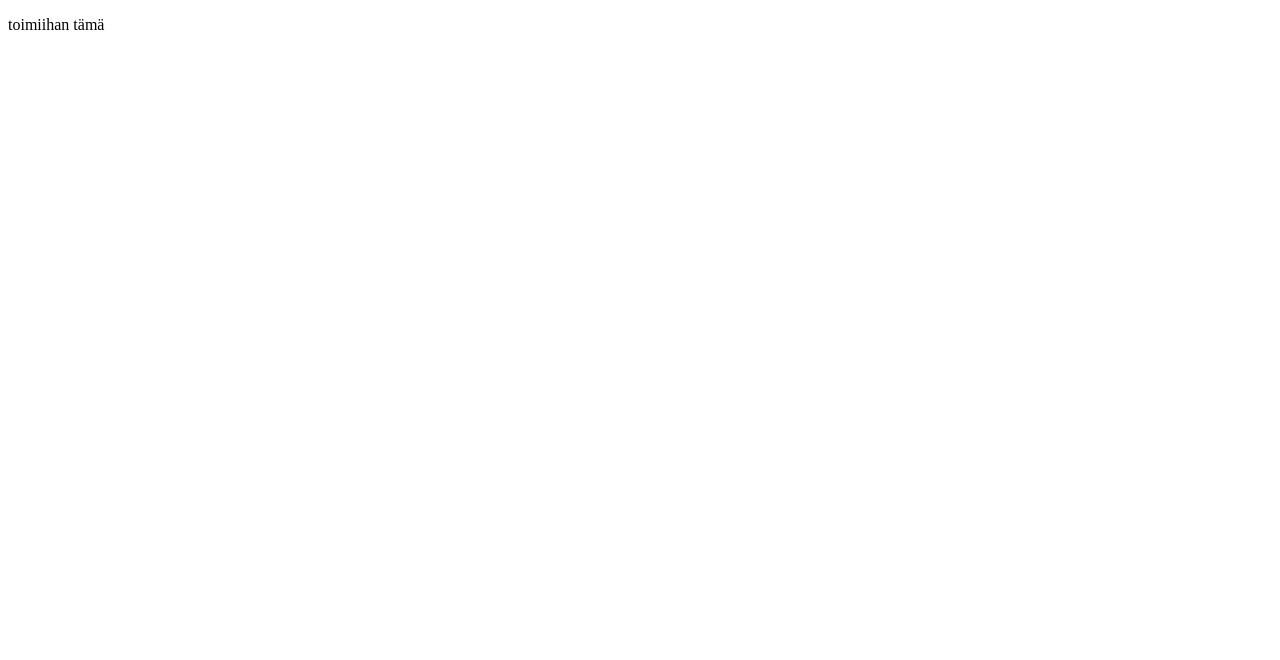
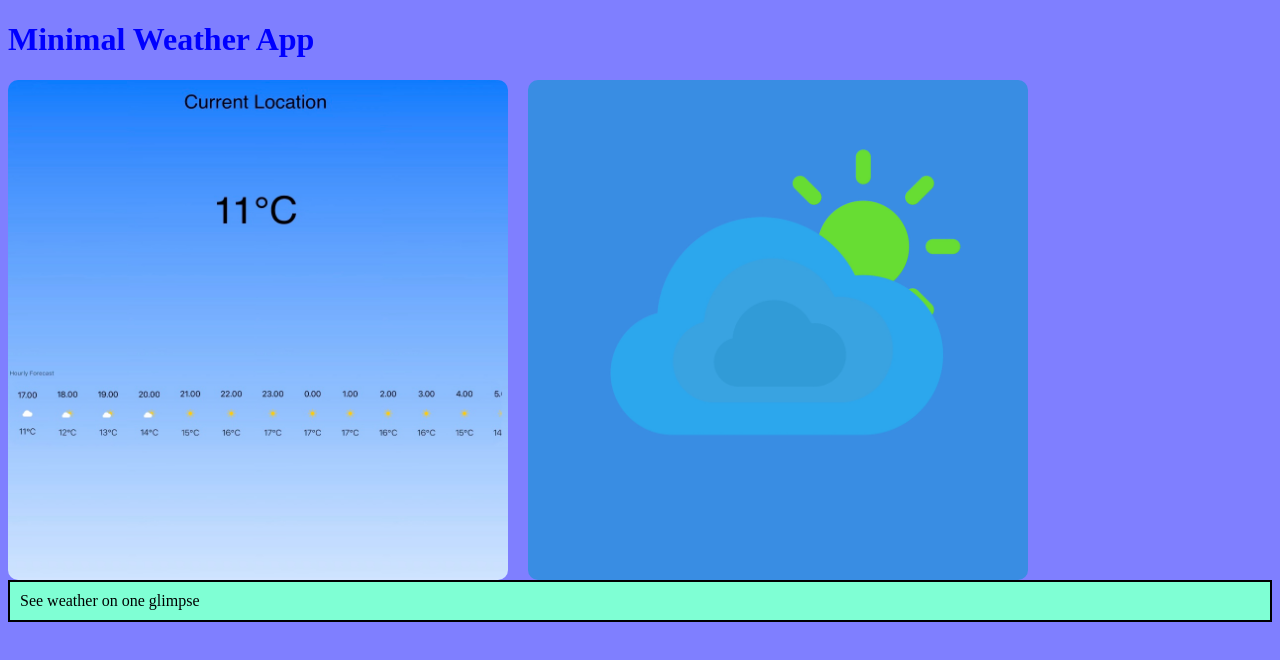
Before and after one commit to Swifterhtmler/minimalweather.github.io, a plain HTML site: page index.html in a window 1280 px wide. Drawn offline with Linux system fonts and the light colour scheme; files whose address does not match are found by name.

Commit message:
added some photos and css

```diff
--- a/index.html
+++ b/index.html
@@ -4,9 +4,24 @@
     <meta charset="UTF-8">
     <meta http-equiv="X-UA-Compatible" content="IE=edge">
     <meta name="viewport" content="width=device-width, initial-scale=1.0">
-    <title>mousemovers</title>
+    <title>Minimal Weather</title>
+    <link rel="stylesheet" href="style.css">
 </head>
 <body>
-    <p>toimiihan tämä</p>
+
+    <h1>Minimal Weather App</h1>
+
+    <div style="display: flex;">
+        <img src="/Users/rikukuisma/Documents/mousemovers.github.io/05686639-BD1B-4206-92B4-D55E37CD1177.jpeg" alt="image of apps ui" width="500" height="500" style="border-radius: 10px; margin-right: 20px;">
+        <img src="/Users/rikukuisma/Documents/mousemovers.github.io/appstore.png" alt="image of apps logo" width="500" height="500" style="border-radius: 10px;">
+      </div>
+
+
+
+      <div class="text">See weather on one glimpse</div>
+
+
+
+
 </body>
 </html>
--- a/style.css
+++ b/style.css
@@ -0,0 +1,18 @@
+body {
+    background-color: rgba(0, 0, 255, 0.5);
+  }
+
+
+h1 {
+    color: blue;
+}
+
+.image {
+    border-radius: 10px;
+  }
+
+  .text {
+    background-color:aquamarine;
+    border: 2px solid black;
+    padding: 10px; /* add padding to make the frame more visible */
+  }
```
Also changed, not shown: 05686639-BD1B-4206-92B4-D55E37CD1177.jpeg (added), appstore.png (added).
